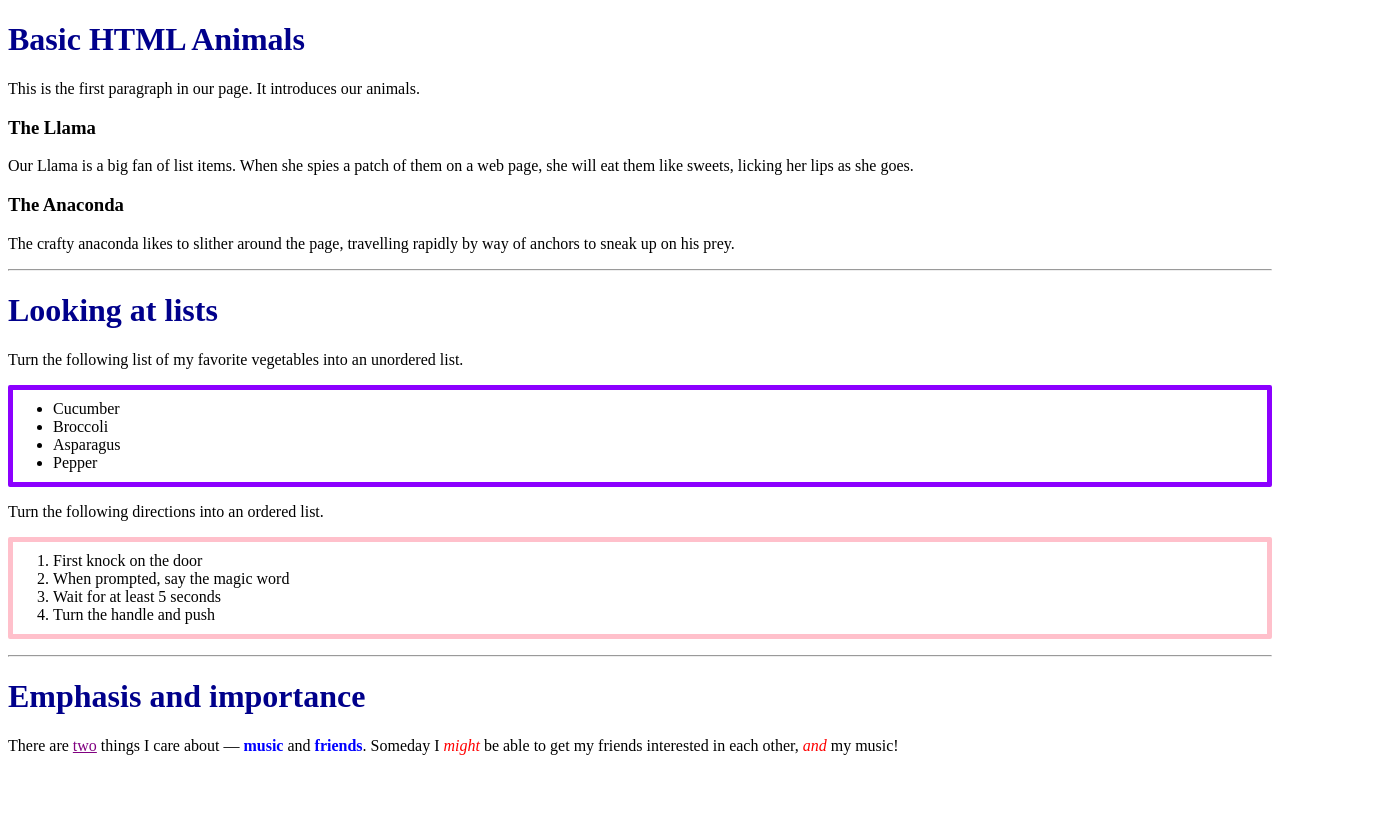
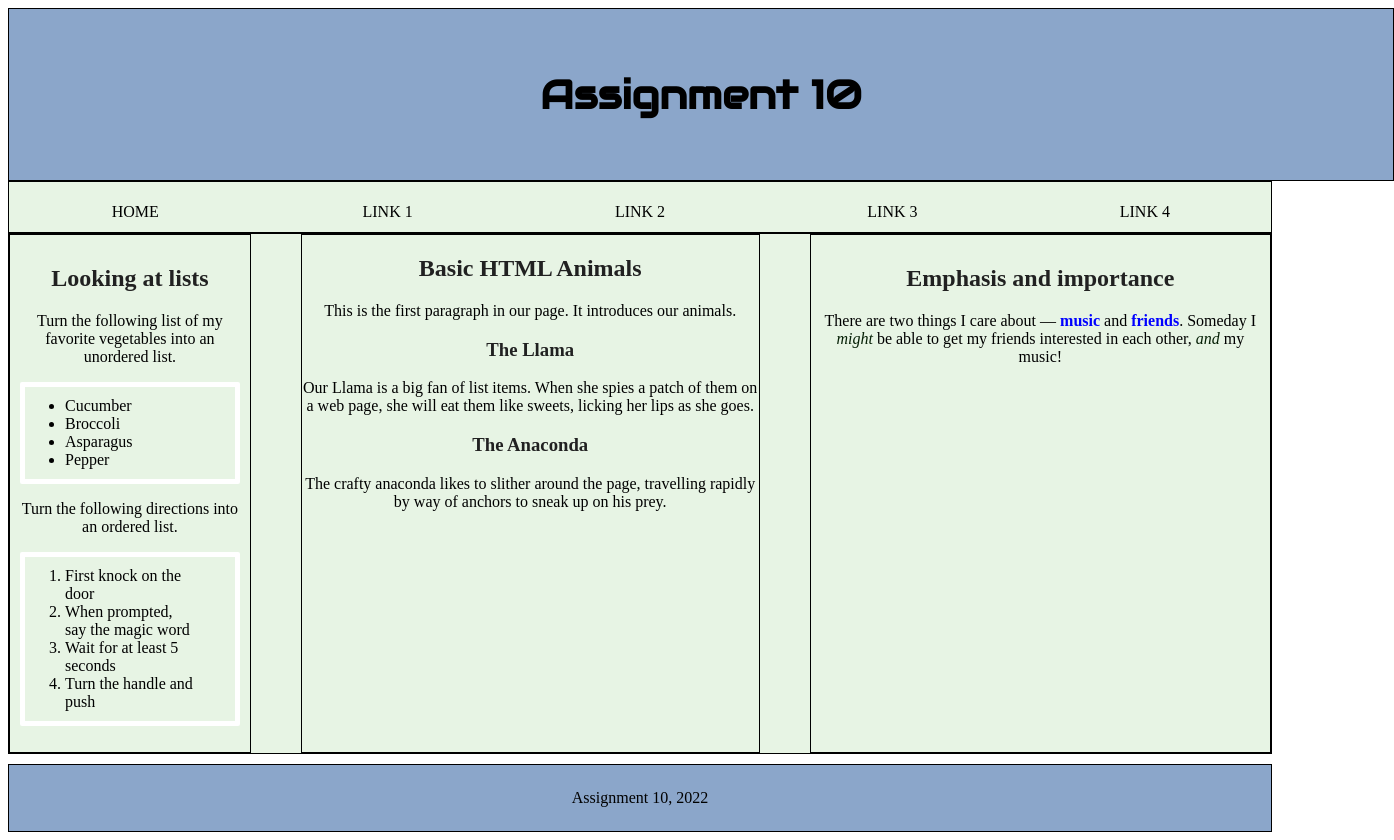
Before and after one commit to leahdillard-create/UniversalDesign, a plain HTML site: page Assignment7/page.html in a window 1280 px wide. Shown: the whole page, 1394 px wide, since content can reach past the window. Before the commit the page ends 800 px from the top, so only its background shows below. Drawn offline with Linux system fonts and the light colour scheme; a web font is replaced by a local one.

Commit message:
Assignment10

```diff
--- a/Assignment7/page.css
+++ b/Assignment7/page.css
@@ -1,17 +1,12 @@
-h1, h2 {
-  color: green;
-}
-
 p {
   color: black;
 }
-
-ul {
-  border: 5px solid rgb(140, 0, 255);
+p {
+  color: black;
+  text-align: center;
 }
-
 ol {
-  border: 5px solid pink;
+  border: 5px solid rgb(255, 255, 255);
 }
 
 ol, ul {
@@ -19,9 +14,6 @@ ol, ul {
   border-radius: 2px;
 }
 
-h1, strong {
-  color: darkblue;
-}
 
 u {
   color: purple;
@@ -30,5 +22,108 @@ b {
   color: blue;
 }
 i {
-  color: red;
+  color: rgb(6, 32, 6);
 }
+h1, h2, h3 {
+  font-family: 'Trirong', serif;
+  color: #212121;
+  text-align: center;
+}
+body {
+  font-family: "Trirong", serif;
+  font-size: 16px;
+}
+header {
+  font-size: 20px;
+   font-weight:bold;
+   color: #000;
+   text-align: center;
+   margin: auto;
+   width: 100%;
+   display: inline-block;
+   font-family: "Audiowide", sans-serif;
+   font-size: 40px;
+   background-color: #8ba6ca;
+}
+@media (min-width: 800px) {
+  .wrapper {
+    display: flex;
+    grid-template-columns: 200px 1fr;
+    grid-gap: 16px;
+    background-color: rgb(255, 255, 255);
+    box-sizing: border-box;
+  }
+
+  aside {
+    align-self: start;
+    padding: 10px;
+  }
+}
+footer {
+  margin-top: 10px;
+  text-align: center;
+  background-color: #8ba6ca;
+}
+
+nav {
+  height: 50px;
+  flex: 100%;
+  display: flex;
+  background-color: #212121 on #e1f3f8;
+}
+
+nav ul {
+  padding: 0;
+  list-style-type: none;
+  flex: 2;
+  display: flex;
+}
+
+nav li {
+  display: inline;
+  text-align: center;
+  flex: 1;
+}
+
+nav a, nav span {
+  display: inline-block;
+  font-size: 1rem;
+  height: 3rem;
+  line-height: 1.7;
+  text-transform: uppercase;
+  text-decoration: none;
+  color: black;
+
+}
+.grid-container {
+  display: flex;
+  column-gap: 50px;
+  background-color: #e7f4e4;
+  border: 1px black solid;
+}
+.middle {
+  grid-column-start: 1;
+  grid-column-end: 4;
+  grid-row-start: 1;
+  grid-row-end: 2;
+  border: 1px black solid;
+}
+
+.left {
+  grid-column-start: 1;
+  grid-column-end: 2;
+  grid-row-start: 2;
+  grid-row-end: 3;
+  border: 1px black solid;
+}
+.right {
+  grid-column-start: 3;
+  grid-column-end: 4;
+  grid-row-start: 2;
+  grid-row-end: 3;
+  border: 1px black solid;
+}
+header, footer {
+  padding: 1.5em;
+  border: 1px black solid;
+}
--- a/Assignment7/page.html
+++ b/Assignment7/page.html
@@ -4,21 +4,34 @@
     <meta charset="utf-8"/>
     <title>Basic HTML Tasks</title>
     <link rel="stylesheet" href="page.css">
+    <link rel="stylesheet" href="https://fonts.googleapis.com/css?family=Trirong">
+    <link rel="stylesheet" href="https://fonts.googleapis.com/css?family=Audiowide">
+    <link href="css/grid-form.css" rel="stylesheet">
   </head>
-
+  <header>
+    Assignment 10
+  </header>
   <body>
 
-  <h1>Basic HTML Animals</h1>
-  <p>This is the first paragraph in our page. It introduces our animals.</p>
-  <h3>The Llama</h3>
-    <p>Our Llama is a big fan of list items. When she spies a patch of them on a web page, she will eat them like sweets, licking her lips as she goes.</p>
-  <h3>The Anaconda</h3>
-   <p>The crafty anaconda likes to slither around the page, travelling rapidly by way of anchors to sneak up on his prey.</p>
-
-  <hr>
-    <h1>Looking at lists</h1>
+    <nav class = "grid-container">
+    <nav class = "nav">
+      <ul class = "nav ul">
+        <li class = "nav li"><span>Home</span></li>
+        <li><a href="#">Link 1</a></li>
+        <li><a href="#">Link 2</a></li>
+        <li><a href="#">Link 3</a></li>
+        <li><a href="#">Link 4</a></li>
+      </ul>
+    </nav>
+  </nav>
+    <div class="wrapper">
+      <div class="grid-container">
+      <div class="left">
+      <col>
+      <aside>
+        <h2>Looking at lists</h2>
         <p>Turn the following list of my favorite vegetables into an unordered list.</p>
-      <ul>
+        <ul style="border: 5px solid rgb(255, 255, 255);">
           <li>Cucumber</li>
           <li>Broccoli</li>
           <li>Asparagus</li>
@@ -31,10 +44,34 @@
           <li>Wait for at least 5 seconds</li>
           <li>Turn the handle and push</li>
           </ol>
+        </aside>
+        <col>
+      </div>
 
-  <hr>
-  <h1>Emphasis and importance</h1>
-    <p>There are <u>two</u> things I care about — <b>music</b> and <b>friends</b>. Someday I <i>might</i> be able to get my friends interested in each other, <i>and</i> my music!</p>
+      <div class="middle">
+      <col>
+      <main>
+        <h2>Basic HTML Animals</h2>
+        <p>This is the first paragraph in our page. It introduces our animals.</p>
+        <h3>The Llama</h3>
+          <p>Our Llama is a big fan of list items. When she spies a patch of them on a web page, she will eat them like sweets, licking her lips as she goes.</p>
+        <h3>The Anaconda</h3>
+         <p>The crafty anaconda likes to slither around the page, travelling rapidly by way of anchors to sneak up on his prey.</p>
+        </main>
+
+      </div>
+      <div class="right">
+      <aside>
+        <h2>Emphasis and importance</h2>
+        <p>There are two things I care about — <b>music</b> and <b>friends</b>. Someday I <i>might</i> be able to get my friends interested in each other, <i>and</i> my music!</p>
+        </aside>
+      </div>
+      </div>
+
+    </div>
+    <footer>
+      Assignment 10, 2022
+     </footer>
  </body>
 
 </html>
```
Also changed, not shown: Assignment8/styles.css (line endings or trailing spaces). Lines whose indentation alone changed are shown as unchanged.
